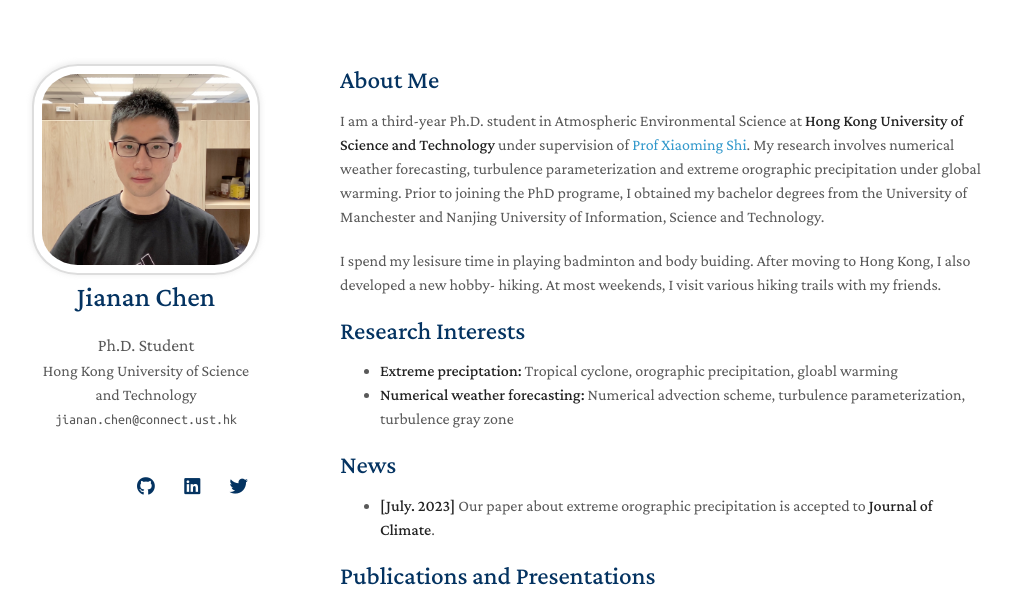
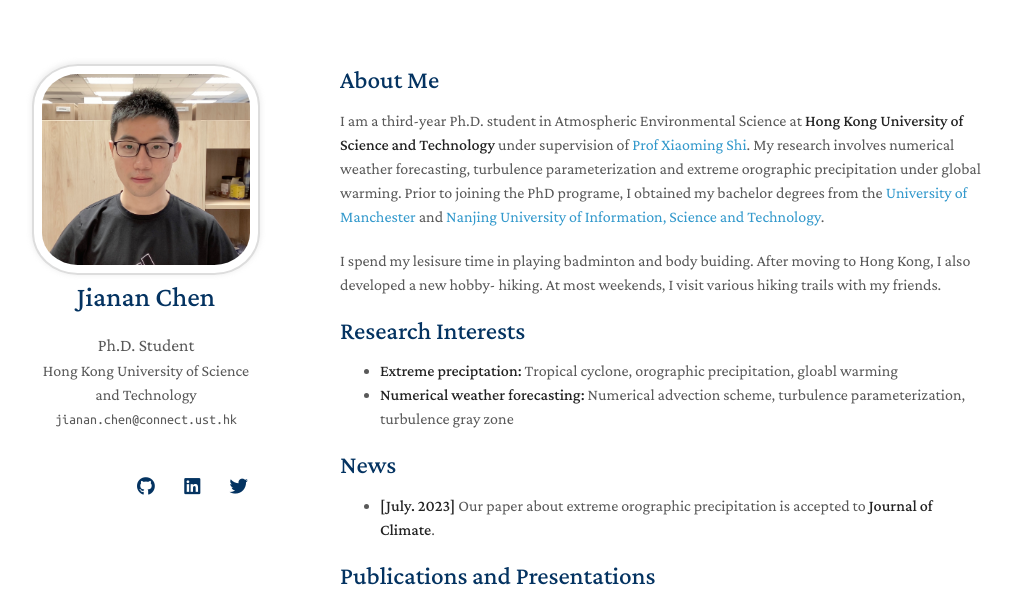
Before and after one commit to JiananChenUST/jiananchenust.github.io, a Jekyll site: the page built from index.md, in a window 1280 px wide and 900 px high, cut to the strip 0-612 px from the top of the window. Shown: the whole strip, without its empty margins (130-1141 px from the left). Built offline with Jekyll 4.4.1, drawn with Linux system fonts in a browser that asks for light colours; nearby versions of some CDN libraries; a style sheet for code colours, icons or effects is not loaded; our own code applies the rules of GitHub Pages for plain Markdown files; part of the change alters nothing that is shown.

```diff
--- a/index.md
+++ b/index.md
@@ -4,7 +4,7 @@ layout: homepage
 
 ## About Me
 
-I am a third-year Ph.D. student in Atmospheric Environmental Science at **Hong Kong University of Science and Technology** under supervision of [Prof Xiaoming Shi](https://facultyprofiles.hkust.edu.hk/profiles.php?profile=xiaoming-shi-shixm). My research involves numerical weather forecasting, turbulence parameterization and extreme orographic precipitation under global warming. Prior to joining the PhD programe, I obtained my bachelor degrees from the University of Manchester and Nanjing University of Information, Science and Technology.
+I am a third-year Ph.D. student in Atmospheric Environmental Science at **Hong Kong University of Science and Technology** under supervision of [Prof Xiaoming Shi](https://facultyprofiles.hkust.edu.hk/profiles.php?profile=xiaoming-shi-shixm). My research involves numerical weather forecasting, turbulence parameterization and extreme orographic precipitation under global warming. Prior to joining the PhD programe, I obtained my bachelor degrees from the [University of Manchester]("https://www.manchester.ac.uk/) and [Nanjing University of Information, Science and Technology](https://baike.baidu.com/item/%E5%8D%97%E4%BA%AC%E4%BF%A1%E6%81%AF%E5%B7%A5%E7%A8%8B%E5%A4%A7%E5%AD%A6/382077).
 
 I spend my lesisure time in playing badminton and body buiding. After moving to Hong Kong, I also developed a new hobby- hiking. At most weekends, I visit various hiking trails with my friends.
 
```
